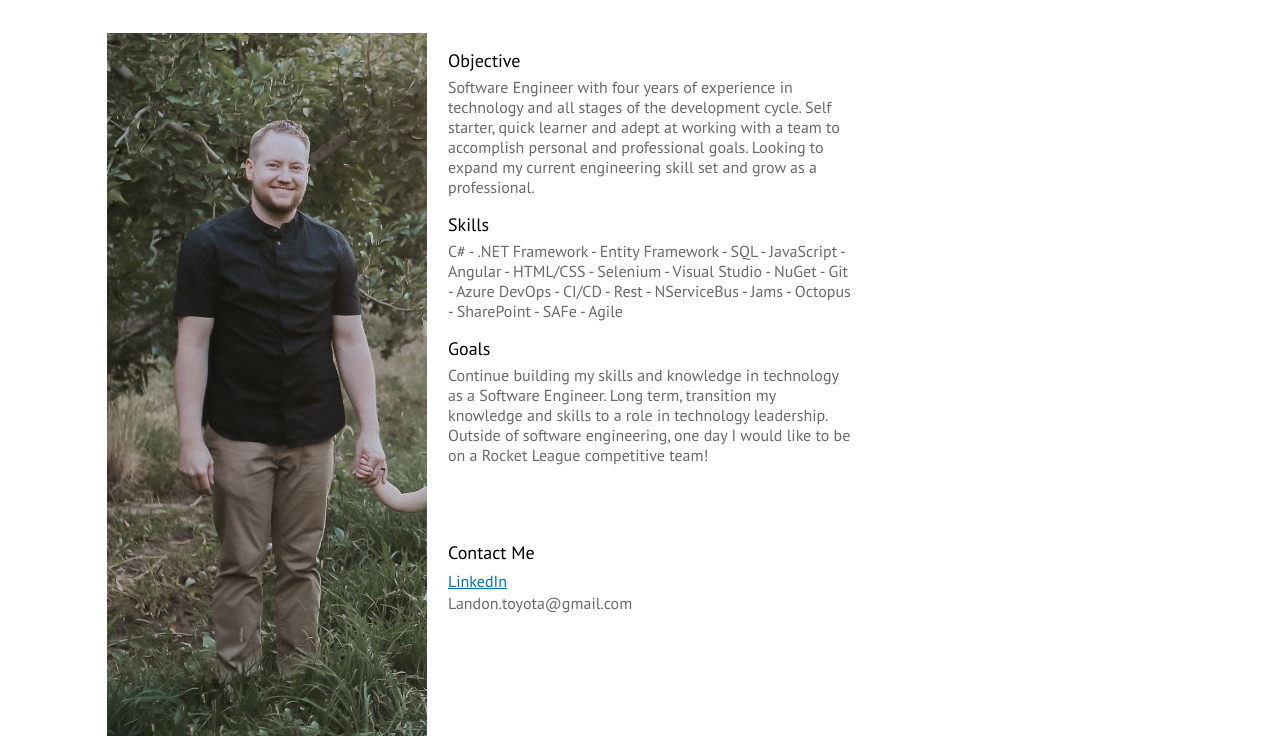
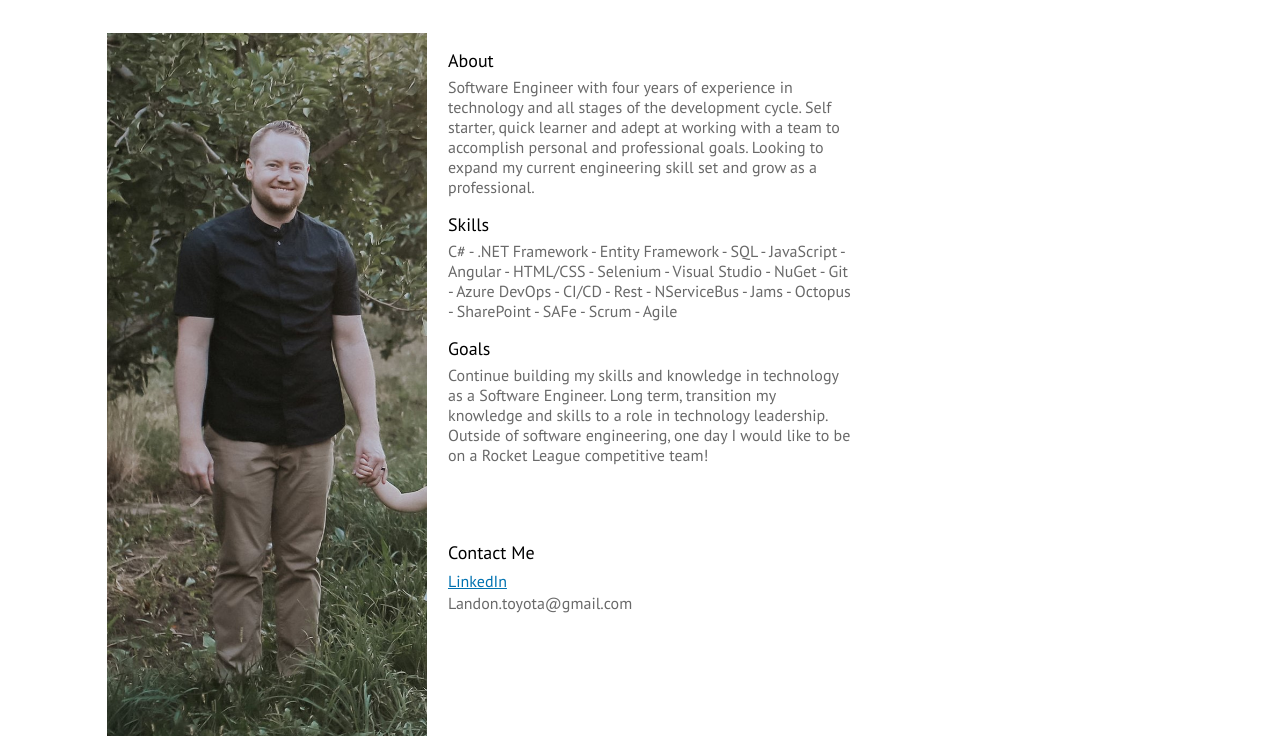
Before and after one commit to Landon202/Portfolio_Website, a plain HTML site: page about.html in a window 1280 px wide. Shown: the part 62-800 px from the top of the page. Drawn offline with Linux system fonts and the light colour scheme.

Commit message:
Updated objective to about, removed unused items.

```diff
--- a/about.html
+++ b/about.html
@@ -35,7 +35,7 @@
                     </div>
 
                     <div class="profile-content-wrapper">
-                        <h1>Objective</h1>
+                        <h1>About</h1>
 
                         <p>Software Engineer with four years of experience in technology and all stages of the
                             development cycle. Self starter, quick learner and adept at working with a team to accomplish personal
@@ -44,7 +44,7 @@
                         <h1>Skills</h1>
 
                         <p>C# - .NET Framework - Entity Framework - SQL - JavaScript - Angular - HTML/CSS - Selenium - Visual
-                            Studio - NuGet - Git - Azure DevOps - CI/CD - Rest - NServiceBus - Jams - Octopus - SharePoint - SAFe - Agile</p>
+                            Studio - NuGet - Git - Azure DevOps - CI/CD - Rest - NServiceBus - Jams - Octopus - SharePoint - SAFe - Scrum - Agile</p>
 
                         <h1>Goals</h1>
 
```
Also changed, not shown: images/Dev Mountain.png (deleted), images/Microservices.png (deleted), 1 other file.
